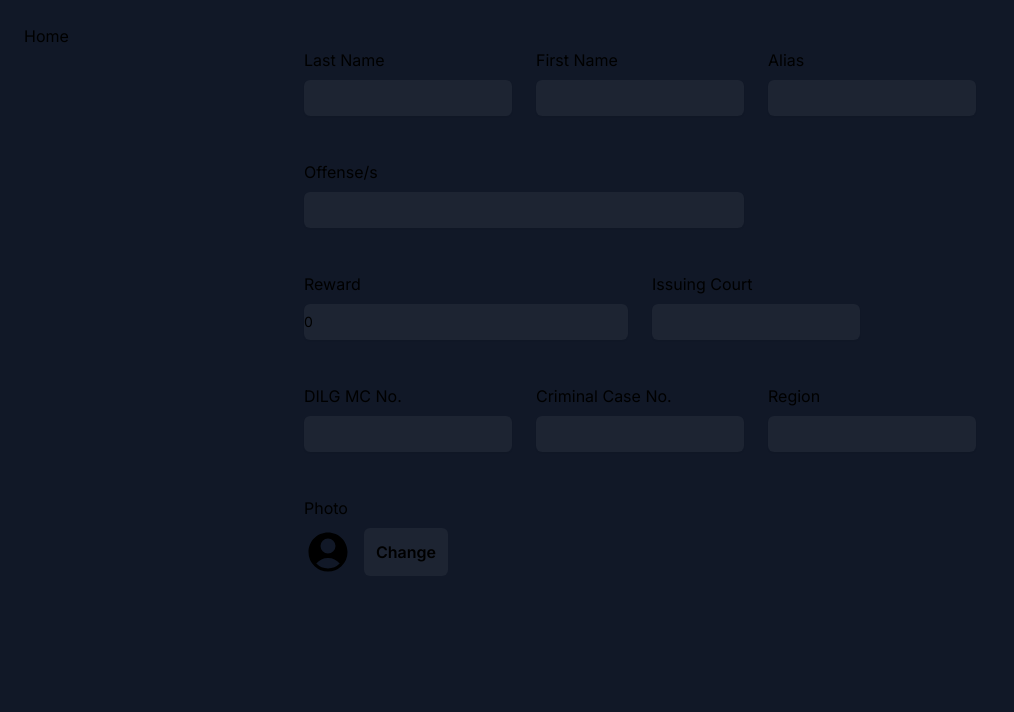
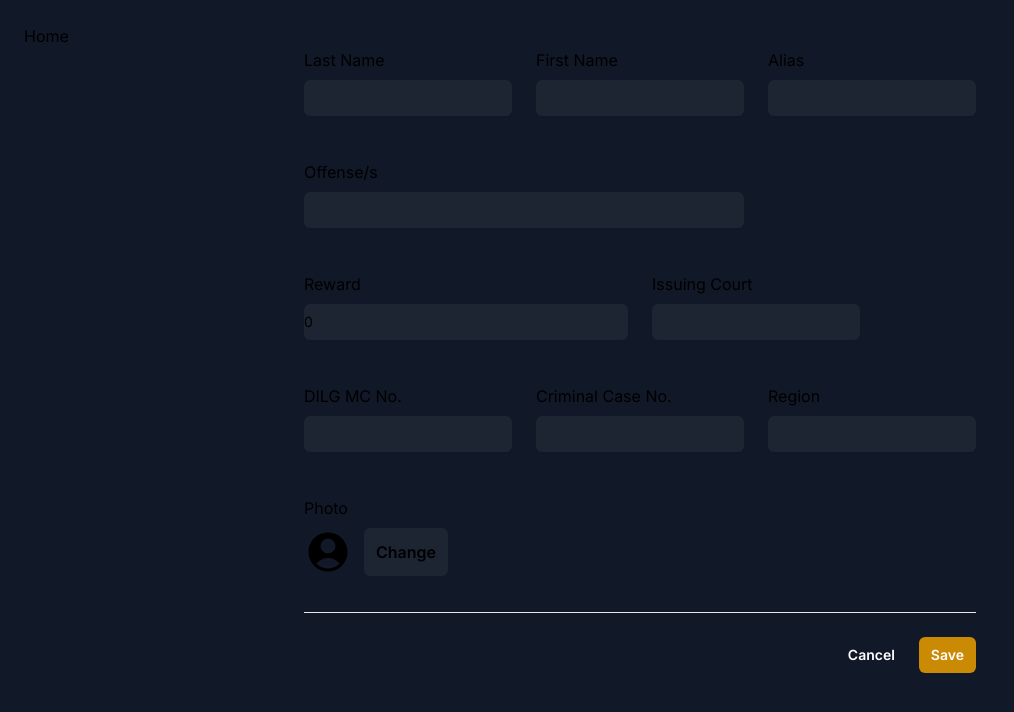
Before and after one commit to jylevergara/pnp-most-wanted, a Next.js app: page /add in a window 1280 px wide. Shown: the top 712 px of the page, without its empty margins (0-1014 px from the left). Built offline with nearby package versions, Linux system fonts and the light colour scheme.

Commit message:
add save button

```diff
--- a/src/app/add/page.tsx
+++ b/src/app/add/page.tsx
@@ -152,7 +152,7 @@ const Add = () => {
                   fill="currentColor"
                   aria-hidden="true"
                   className="h-12 w-12"
-                //   class="np rs axx"
+                  //   class="np rs axx"
                 >
                   <path
                     fill-rule="evenodd"
@@ -160,10 +160,27 @@ const Add = () => {
                     clip-rule="evenodd"
                   ></path>
                 </svg>
-                <button className="leading-5 py-2 bg-[rgba(255,255,255,0.05)] font-semibold px-3 rounded-md">Change</button>
+                <button className="leading-5 py-2 bg-[rgba(255,255,255,0.05)] font-semibold px-3 rounded-md">
+                  Change
+                </button>
               </div>
+
             </div>
           </div>
+          <div className="border-t pt-6 mt-6 flex justify-end gap-x-6">
+                <button
+                  type="button"
+                  className="text-sm font-semibold leading-6 text-white"
+                >
+                  Cancel
+                </button>
+                <button
+                  type="submit"
+                  className="rounded-md bg-yellow-600 px-3 py-2 text-sm font-semibold text-white shadow-sm hover:bg-yellow-500 focus-visible:outline focus-visible:outline-2 focus-visible:outline-offset-2 focus-visible:outline-indigo-600"
+                >
+                  Save
+                </button>
+              </div>
         </form>
       </div>
     </main>
```
